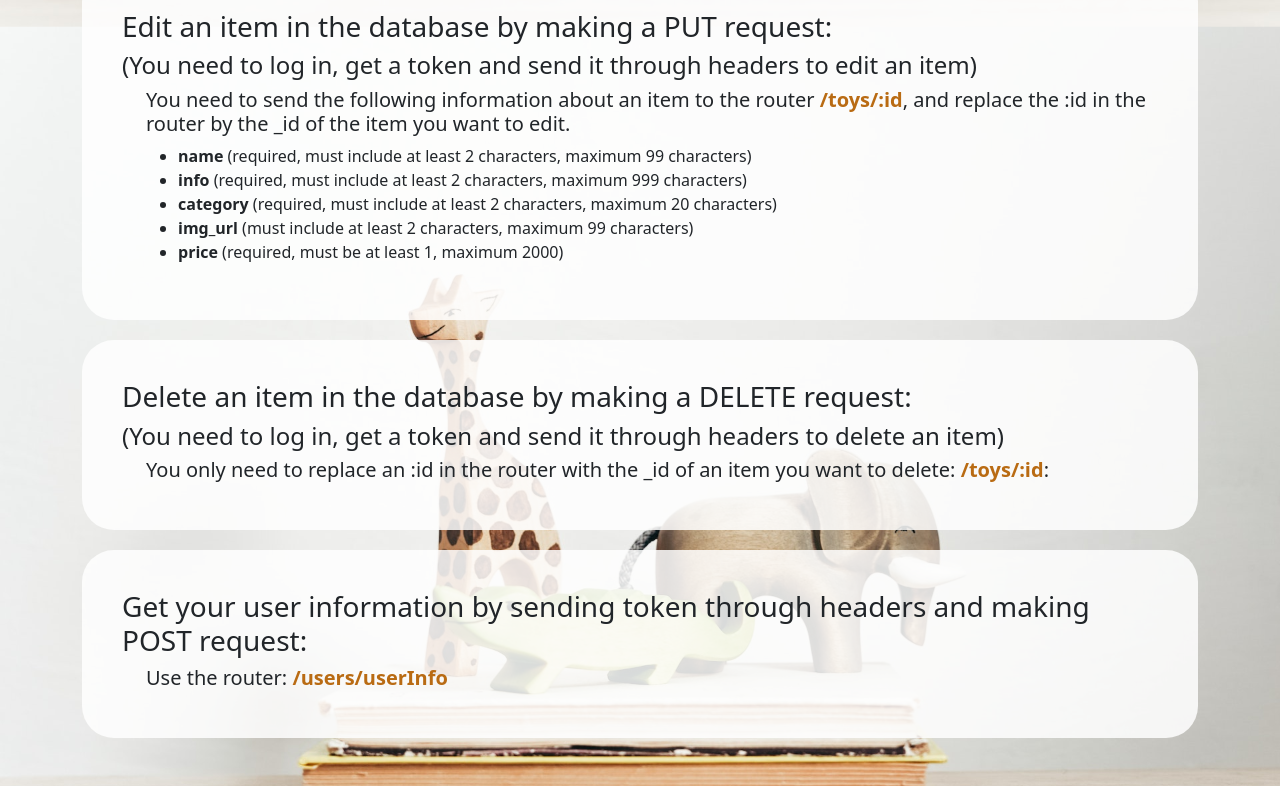
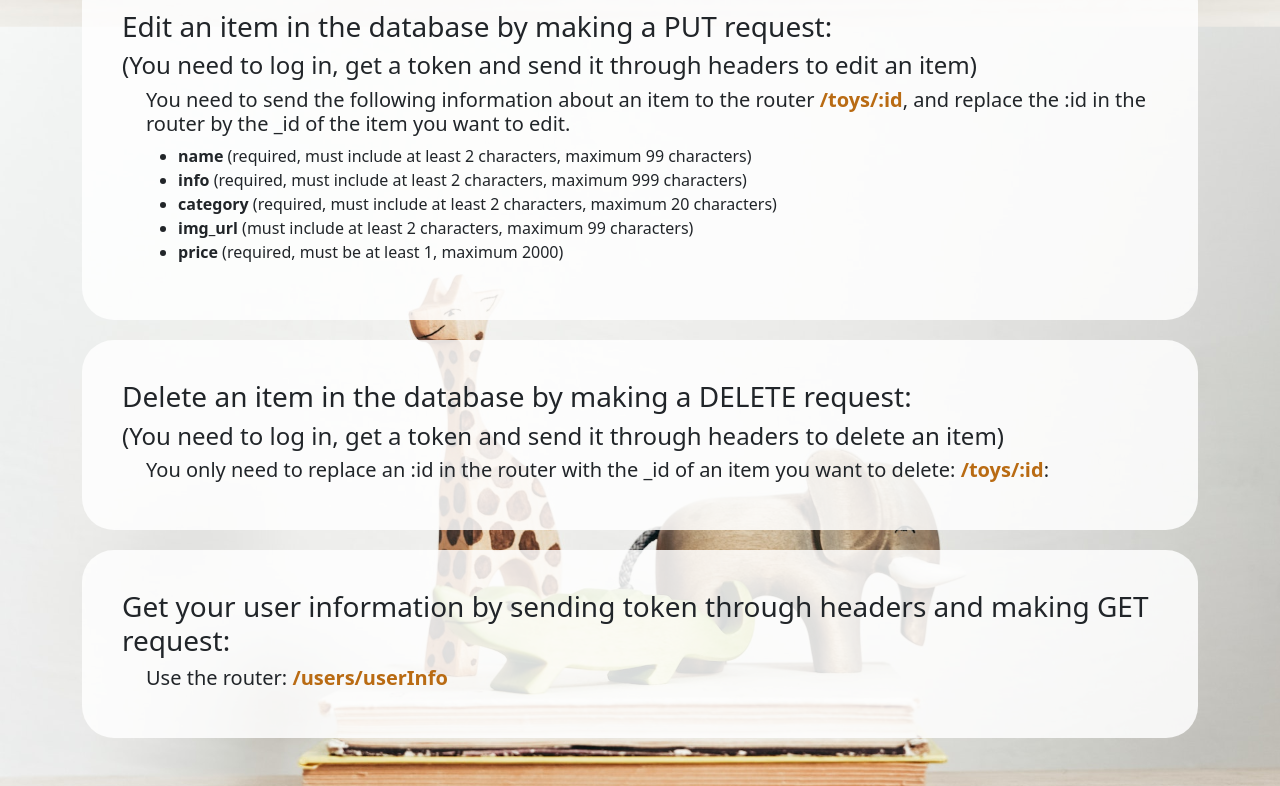
Before and after one commit to DoraYaroshenko/Toys-API-Project, a website: page public/index.html in a window 1280 px wide. Shown: the part 1680-2466 px from the top of the page. Drawn offline with nearby package versions, Linux system fonts and the light colour scheme.

Commit message:
Add files via upload

```diff
--- a/public/index.html
+++ b/public/index.html
@@ -116,7 +116,7 @@
                 </div>
             </div>
             <div class="box rounded-5 mb-5">
-                <h3>Get your user information by sending token through headers and making POST request:</h3>
+                <h3>Get your user information by sending token through headers and making GET request:</h3>
                 <div class="ps-4">
                     <h5>Use the router: <span>/users/userInfo</span></h5>
                 </div>
```
